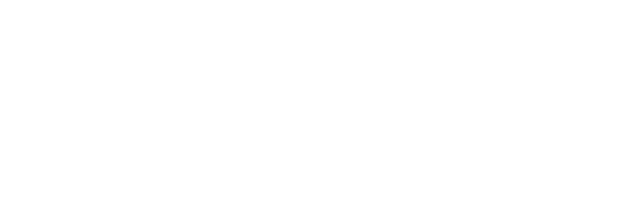
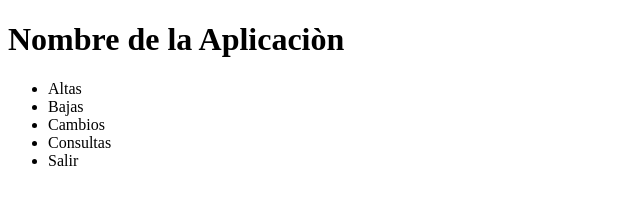
Before and after one commit to djservin/cursogit, a plain HTML site: page index.html in a window 1280 px wide. Shown: the whole page, without its empty margins (0-640 px from the left). Drawn offline with Linux system fonts and the light colour scheme.

Commit message:
Creacion del Header

```diff
--- a/index.html
+++ b/index.html
@@ -5,6 +5,15 @@
 	<title>Sistema de Ejemplo</title>
 </head>
 <body>
-
+	<header>
+	<h1> Nombre de la Aplicaciòn </h1>
+	<ul>
+		<li>Altas</li>
+		<li>Bajas</li>
+		<li>Cambios</li>
+		<li>Consultas</li>
+		<li>Salir</li>
+	</ul>
+	</header>
 </body>
 </html>
```
Also changed, not shown: 1 other file.
